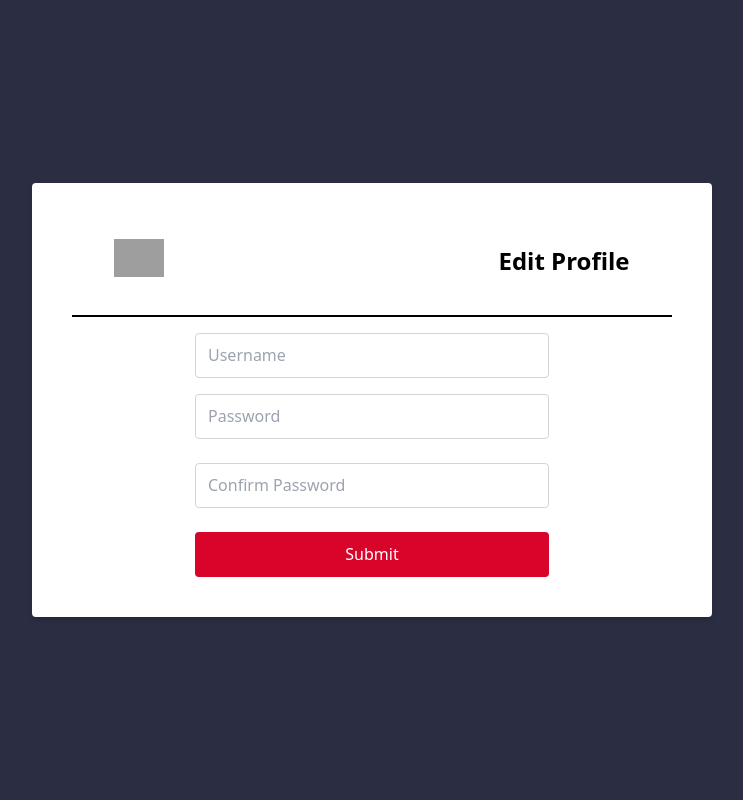
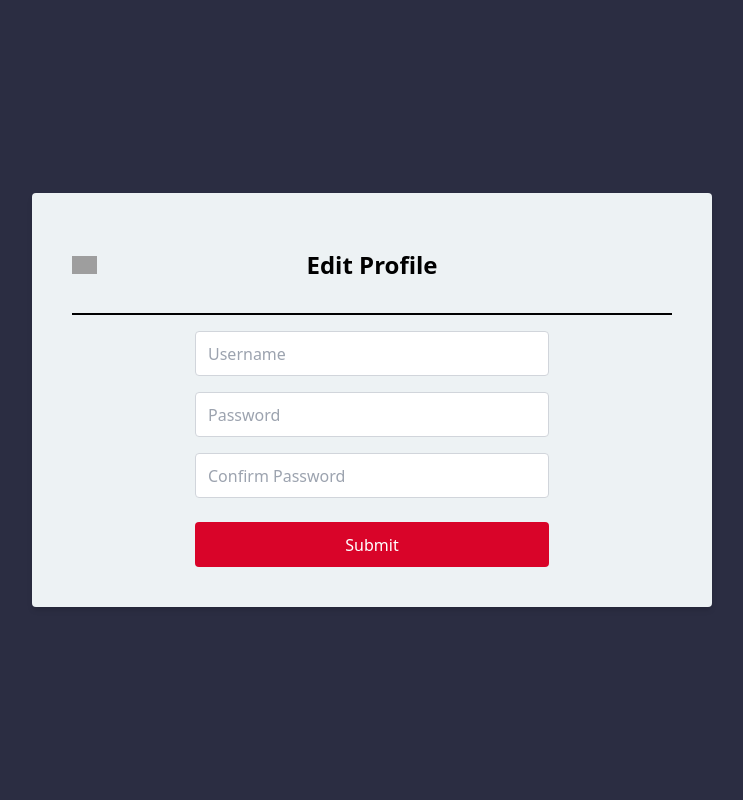
Before and after one commit to hfzdzakii/pplWebForum, a PHP site: page /EditUserPage.php in a window 1280 px wide. Shown: the whole page, without its empty margins (268-1011 px from the left). Run offline with PHP 8.4, Linux system fonts and the light colour scheme; the visitor is signed in with stand-in values (Sample User, id 1); a stand-in replaces the project's code that opens the database connection; some libraries are stand-ins or nearby versions; grey boxes are pictures that could not be loaded.

Commit message:
update edit user

```diff
--- a/EditUserPage.php
+++ b/EditUserPage.php
@@ -1,39 +1,33 @@
 <?php
 session_start();
 include_once('yielder.php');
-$yielder = new Yielder($_SESSION['state']);
+include_once('connectDb.php');
+
+// HANDLING SESSION LOGIN
+$state = "EditUserPage";
+
+$yielder = new Yielder($state);
 $head = $yielder->getHead();
 $tail = $yielder->getTail();
+$header = $yielder->getHeader($state);
 ?>
 
 <?php echo $head ?>
-<div class="w-[100vw] h-[100vh] bg-[#2B2D42] flex items-center justify-center flex-col	">
-        <div class="bg-white p-10  rounded shadow-md flex items-center justify-center flex-col">
-            <div class="flex justify-between items-center p-4">
-                <div class="w-96">
-                    <button type="submit" name="Submit">
-                        <img width="50" height="50" src="https://img.icons8.com/quill/50/double-left.png" alt="double-left"/>
-                    </button>
-                </div>
-                <h2 class="text-2xl font-semibold  justify-center">Edit Profile</h2>
-            </div>
-            <!-- <img width="50" height="50" src="https://img.icons8.com/quill/50/double-left.png" alt="double-left"/>
-            <h2 class="text-2xl font-semibold  justify-center">Edit Profile</h2> -->
-            <hr class="border border-black w-[600px] my-4">
-            <form action="controller.php" method="POST">
-                <div class="mb-4 ">
-                    <input type="username" placeholder="Username" name="UsernameEdit" id="usernameEdit" class="border border-gray-300 px-3 py-2 rounded w-[354px] h-[45px] " required>
-                </div>
-                <div class="mb-6">
-                    <input placeholder="Password" type="password" name="PasswordEdit" id="passwordEdit" class="border border-gray-300 px-3 py-2 rounded w-[354px] h-[45px]" required>
-                </div>
-                <div class="mb-6">
-                    <input placeholder="Confirm Password" type="Conf_password" name="Password_Conf" id="Confpassword" class="border border-gray-300 px-3 py-2 rounded w-[354px] h-[45px]" required>
-                </div>
-            </form>
-            <div class="flex items-center justify-between flex-col ">
-                <button type="submit" name="Submit" class="bg-[#D90429] w-[354px] h-[45px] hover:bg-blue-600 text-white font-medium px-4 py-2 rounded">Submit</button>
-            </div>
+
+<div class="w-[100vw] h-[100vh] bg-[#2B2D42] flex items-center justify-center flex-col">
+    <div class="bg-[#EDF2F4] p-10 rounded shadow-md flex items-center justify-center flex-col">
+        <div class="flex items-center p-4 justify-center relative items-center w-[100%]">
+            <a href="HomePage.php" class="absolute left-0"><img width="25" height="25" src="https://img.icons8.com/ios/50/000000/double-left.png" alt="double-left"/></a>
+            <h2 class="text-2xl font-semibold  justify-center">Edit Profile</h2>
         </div>
+        <hr class="border border-black w-[600px] my-4">
+        <form action="" method="post" class="flex flex-col justify-center items-center">
+            <input type="text" placeholder="Username" name="UsernameEdit" class="mb-4 border border-gray-300 px-3 py-2 rounded w-[354px] h-[45px] " required>
+            <input placeholder="Password" type="password" name="PasswordEdit" class="mb-4 border border-gray-300 px-3 py-2 rounded w-[354px] h-[45px]" required>
+            <input placeholder="Confirm Password" type="password" name="PasswordConfirmEdit" class="mb-6 border border-gray-300 px-3 py-2 rounded w-[354px] h-[45px]" required>
+            <button type="submit" name="SubmitEdit" class="transition duration-300 hover:bg-[#2B2D42] bg-[#D90429] w-[354px] h-[45px] text-white font-medium px-4 py-2 rounded">Submit</button>
+        </form>
+    </div>
 </div>
+
 <?php echo $tail?>
```
